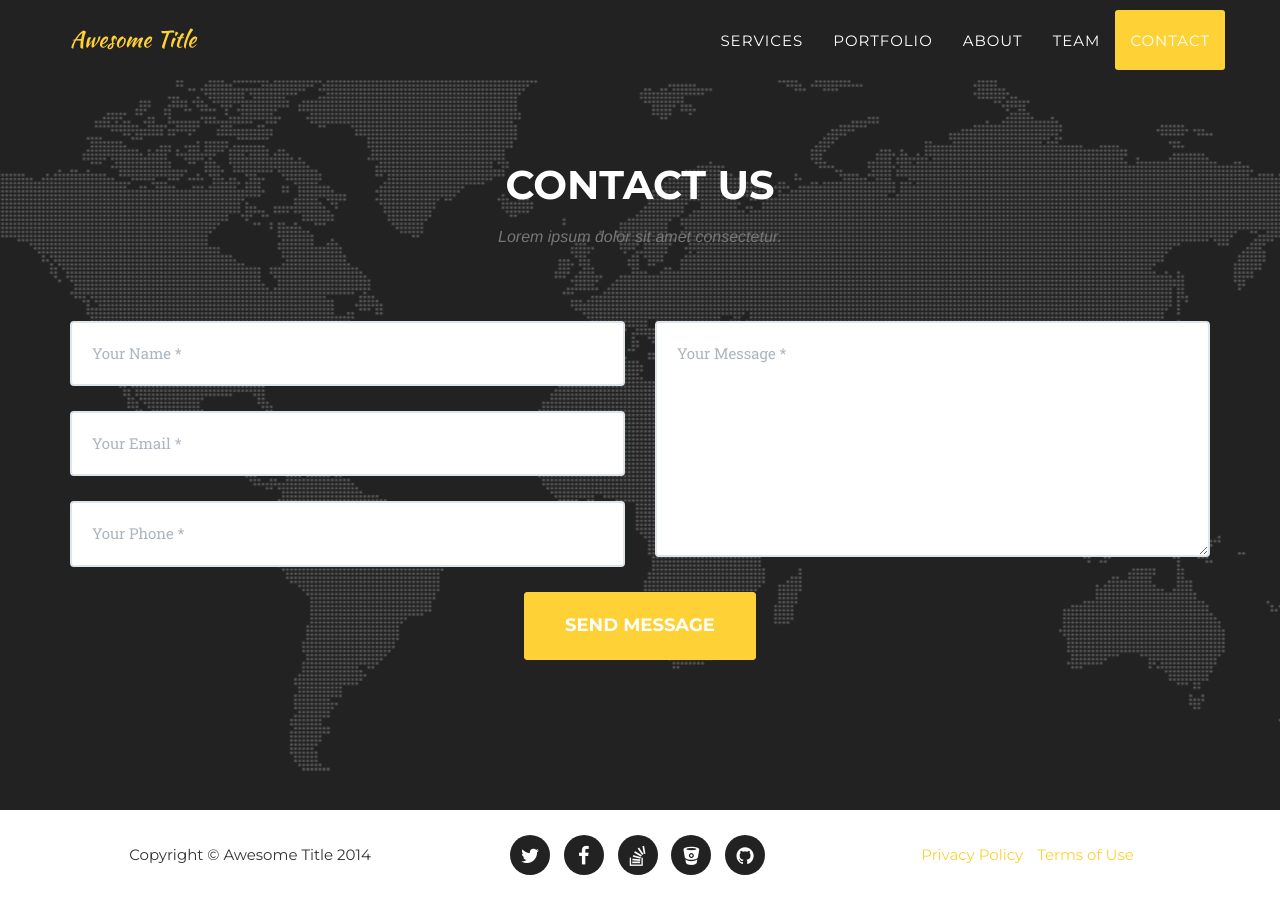
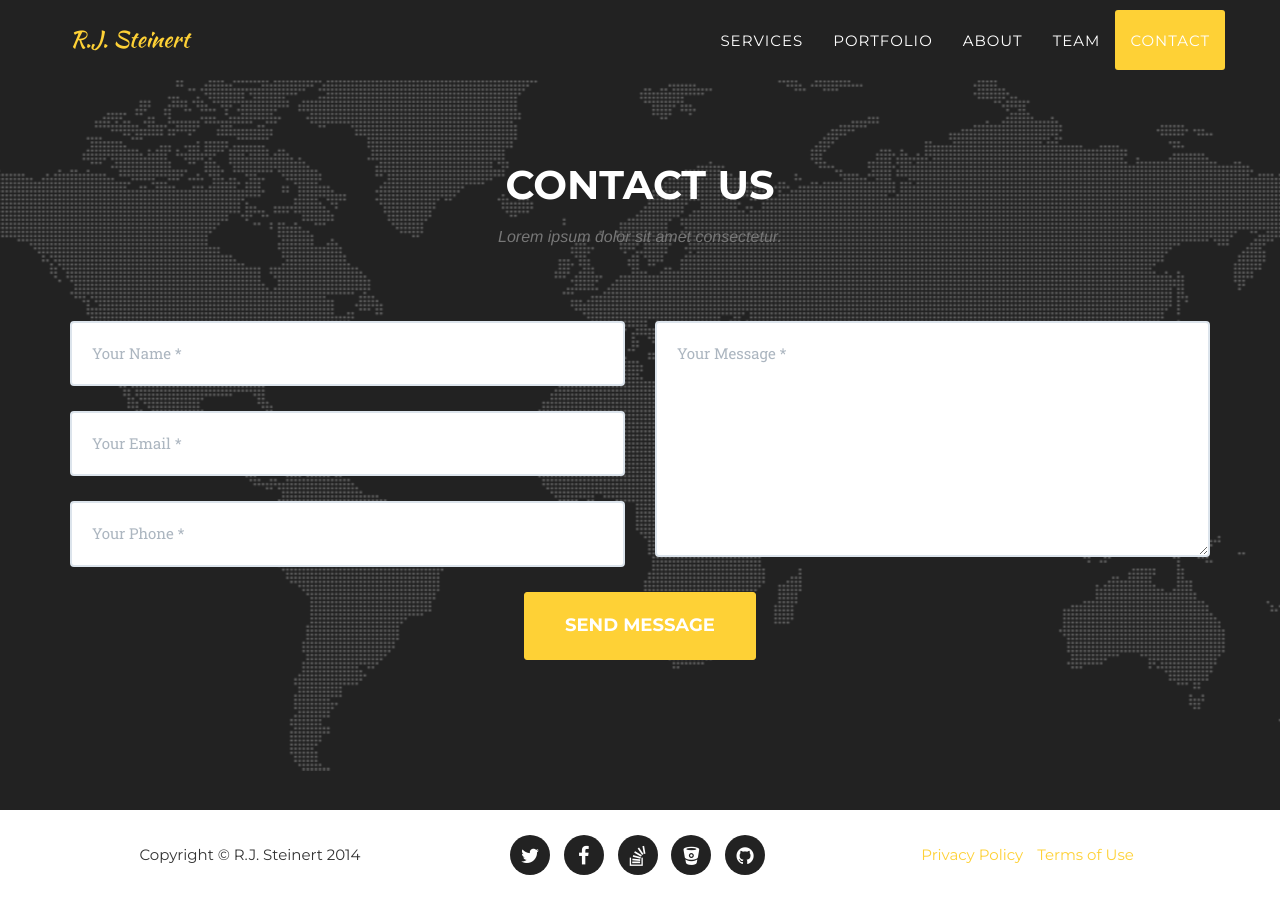
Before and after one commit to rjcorwin/rjcorwin.github.io, a Jekyll site: the page built from index.html, in a window 1280 px wide and 900 px high, scrolled down 5636 px. Built offline with Jekyll 4.4.1, drawn with Linux system fonts in a browser that asks for light colours; some web fonts are replaced; some of the changed lines change nothing that is shown; some of the changed text lies outside the part shown.

Commit message:
Start customization

```diff
--- a/_config.yml
+++ b/_config.yml
@@ -1,10 +1,10 @@
 url: https://y7kim.github.io
-baseurl: /agency-jekyll-theme/
+baseurl:
 
 # Site settings
-title: Awesome Title
-email: your-email@domain.com
-description: "Write an awesome description for your new site here. You can edit this line in _config.yml. It will appear in your document head meta (for Google search results) and in your feed.xml site description."
+title: R.J. Steinert
+email: rj@rjsteinert.com
+description: "R.J. Steinert is a man."
 
 # Color settings (hex-codes without the leading hash-tag)
 color:
@@ -14,16 +14,16 @@
 
 # Team names, titles and social links
 people:
-- name: Kay Garland
+- name: R.J. Steinert
   pic: 1
   position: Lead Designer
   social:
     - title: twitter
-      url: #
+      url: rjsteinert
     - title: facebook
       url: #
     - title: stack-overflow
-      url: #
+      url: rjsteinert
 
 - name: Larry Parker
   pic: 2
```
